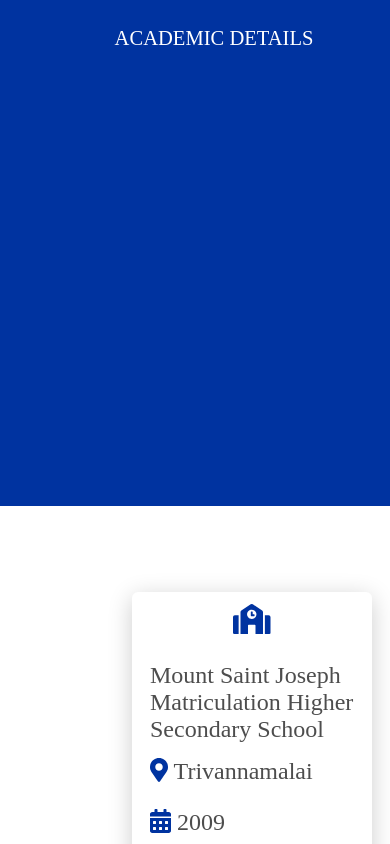
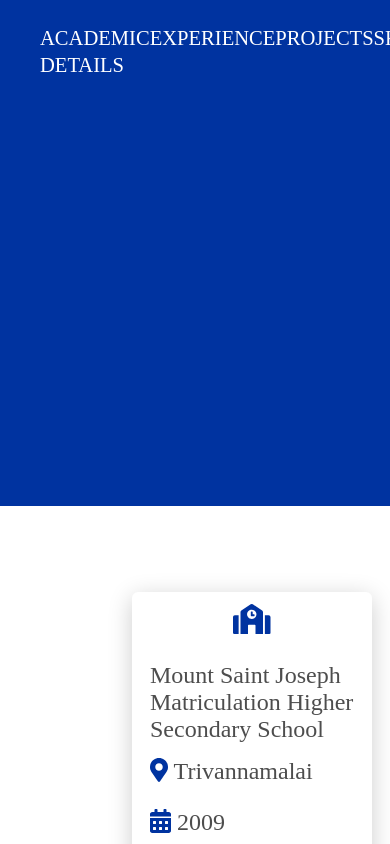
Before and after one commit to selvakumarappadurai/Portfolio, an Angular app: page / in a window 390 px wide. Shown: the top 844 px of the page. Built offline with nearby package versions, Linux system fonts and the light colour scheme.

Commit message:
1)Made navbar sticky 2)Base code for responsiveness

```diff
--- a/src/app/app.component.scss
+++ b/src/app/app.component.scss
@@ -1,4 +1,4 @@
-.main-container{
+.main-container {
     display: grid;
     grid-template-columns: 1fr;
     grid-template-rows: 60vh 60vh 60vh 64vh 60vh;
@@ -12,6 +12,14 @@
     & .profile {
         background-color: #0033a0;
         padding: 0;
+
+        & >nav {
+            position: fixed;
+            top: 0;
+            width: 100%;
+            background-color: #0033a0;
+            z-index: 2;
+        }
 
         & >nav > ul {
             display: grid;
@@ -254,4 +262,27 @@
             }
         }
     }
+
+    // @media screen and (max-width: 300px) {
+    //     & .experience {
+    //         display: grid;
+    //         grid-template-columns: repeat(1,1fr);
+    //         align-items: center;
+    //         justify-items: center;
+    //     }
+
+    //     & .projects {
+    //         display: grid;
+    //         grid-template-columns: repeat(1,1fr);
+    //         justify-items: center;
+    //         align-items: center;
+    //     }
+
+    //     & .academic-details {
+    //         display: grid;
+    //         grid-template-columns: repeat(1,1fr);
+    //         align-items: center;
+    //         justify-items: center;
+    //     }
+    //   }
 }
```
